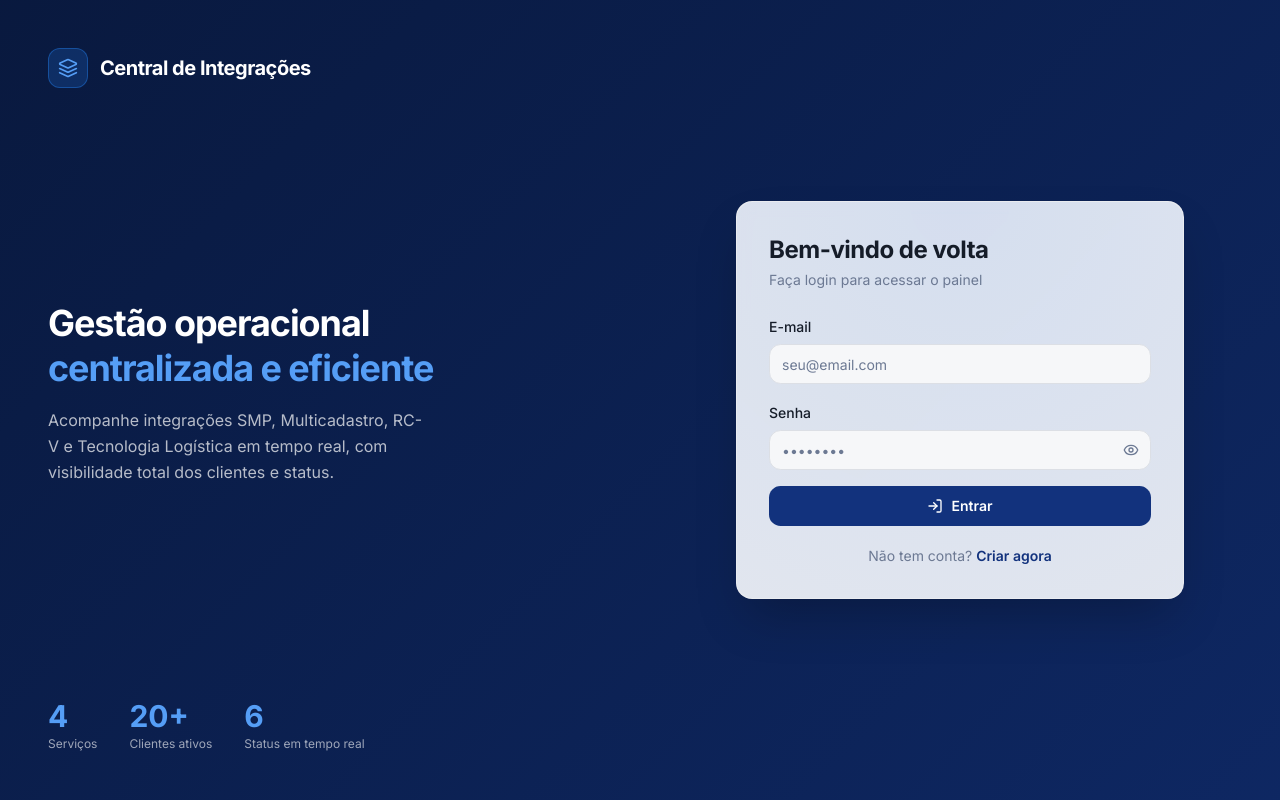
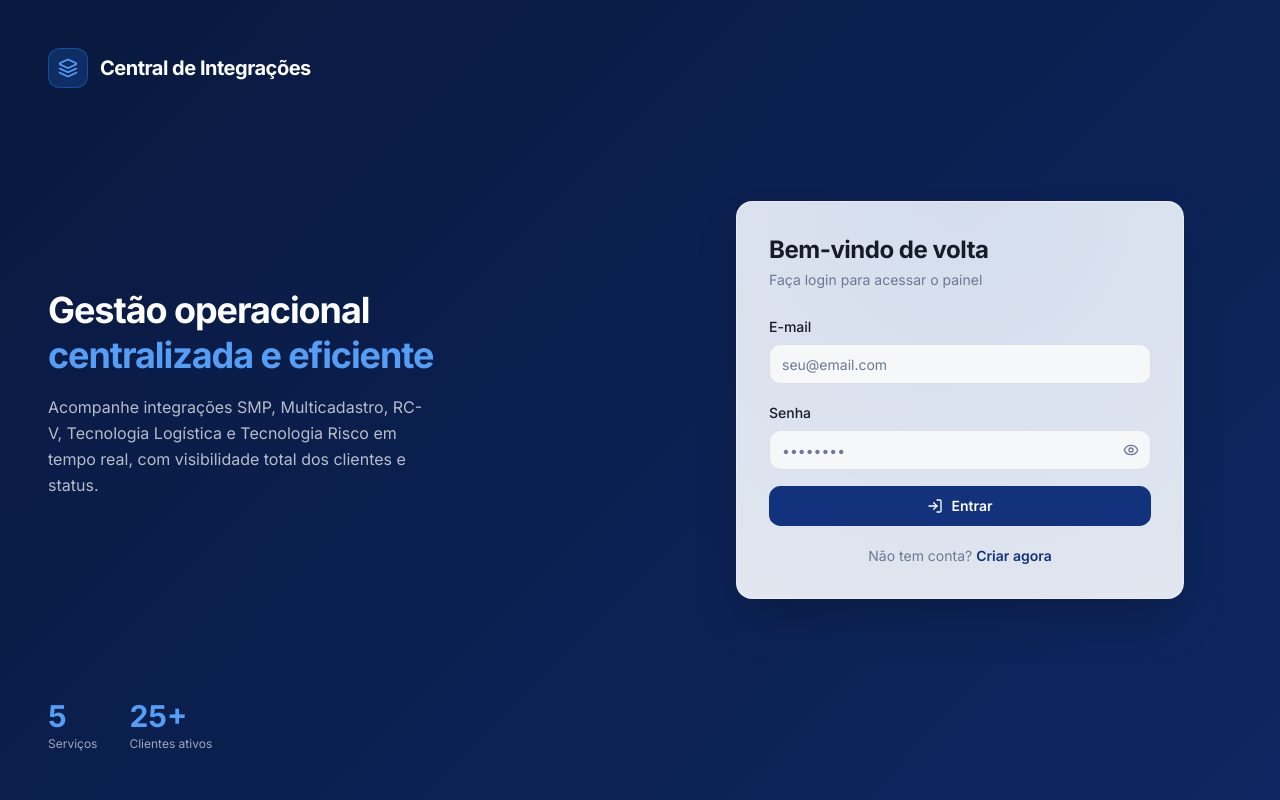
Before and after one commit to snyxfps/dashintn2, a React (Vite) app: page / in a window 1280 px wide. Built offline with nearby package versions, Linux system fonts and the light colour scheme; no server answers; the HTML template or start-up script is replaced by a standard one.

Commit message:
Ajuste na tela de login

```diff
--- a/src/components/LoginPage.tsx
+++ b/src/components/LoginPage.tsx
@@ -53,15 +53,14 @@ export const LoginPage: React.FC = () => {
             <span style={{ color: 'hsl(213 90% 65%)' }}>centralizada e eficiente</span>
           </h1>
           <p className="text-base opacity-70 leading-relaxed max-w-sm">
-            Acompanhe integrações SMP, Multicadastro, RC-V e Tecnologia Logística em tempo real, com visibilidade total dos clientes e status.
+            Acompanhe integrações SMP, Multicadastro, RC-V, Tecnologia Logística e Tecnologia Risco em tempo real, com visibilidade total dos clientes e status.
           </p>
         </div>
 
         <div className="flex gap-8">
           {[
-            { label: 'Serviços', value: '4' },
-            { label: 'Clientes ativos', value: '20+' },
-            { label: 'Status em tempo real', value: '6' },
+            { label: 'Serviços', value: '5' },
+            { label: 'Clientes ativos', value: '25+' },
           ].map(item => (
             <div key={item.label}>
               <div className="text-3xl font-bold" style={{ color: 'hsl(213 90% 65%)' }}>{item.value}</div>
```
